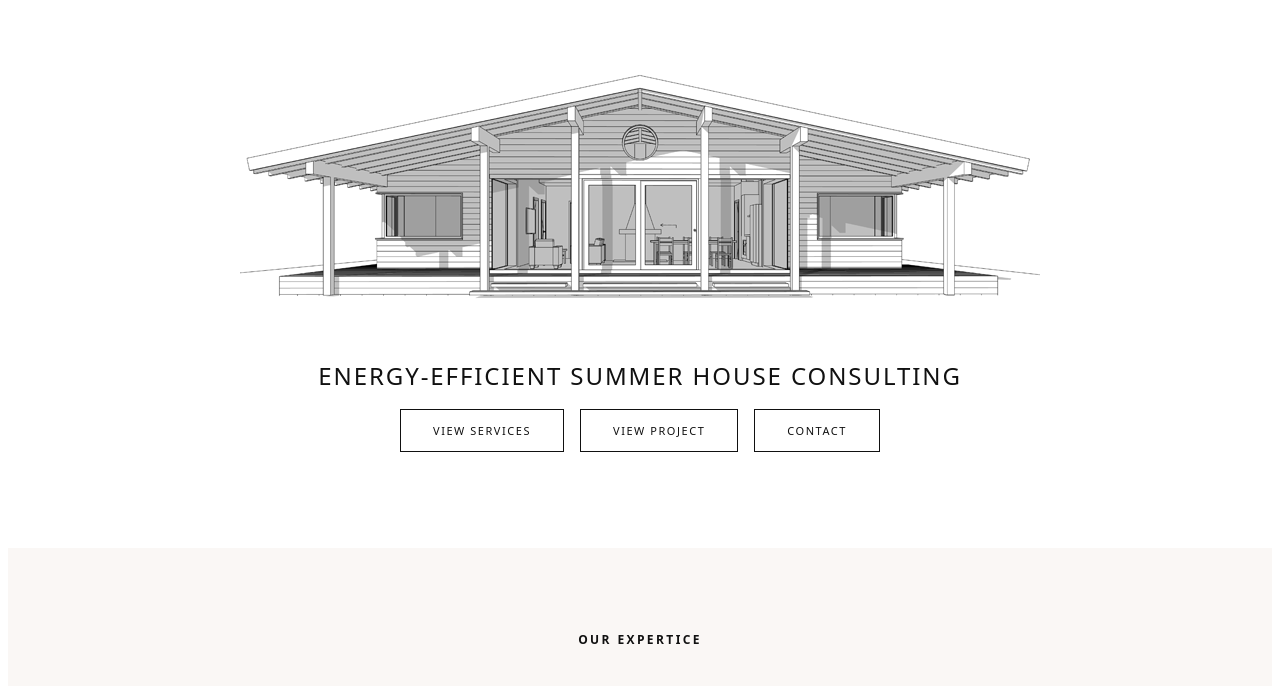
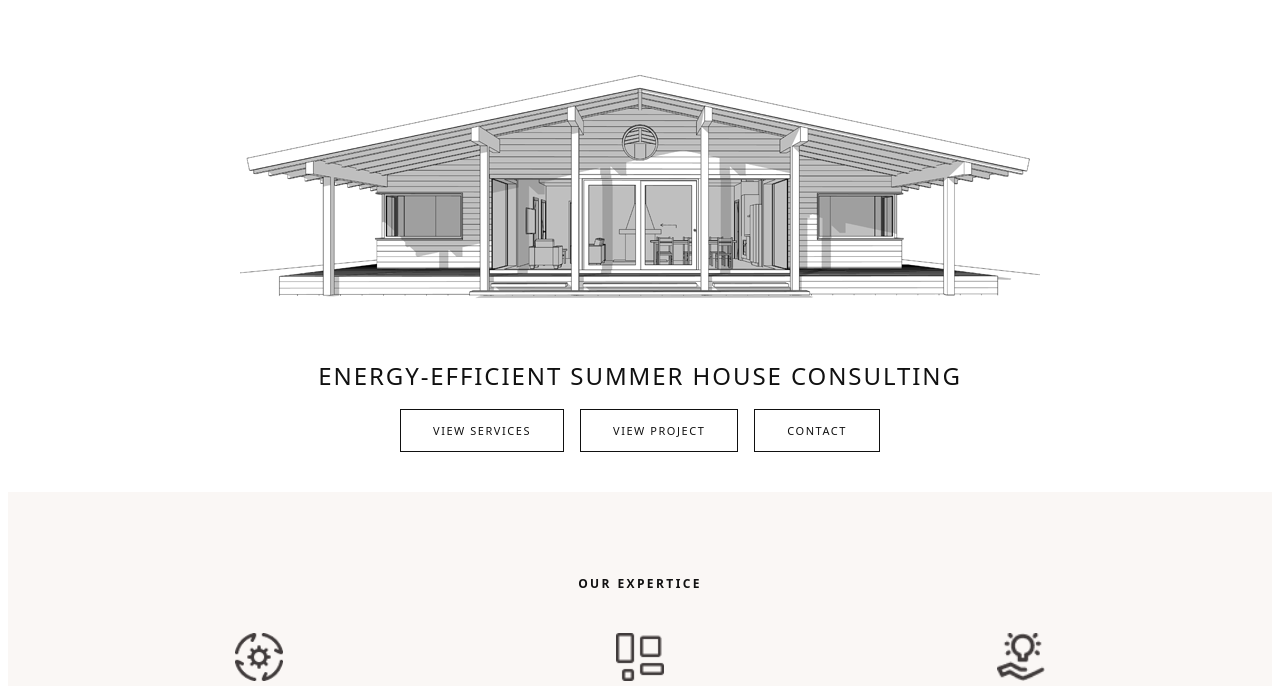
Before and after one commit to Leed131/M-SE, a plain HTML site: page index.html in a window 1280 px wide. Shown: the part 69-755 px from the top of the page. Drawn offline with Linux system fonts and the light colour scheme.

Commit message:
Update styles.css

```diff
--- a/styles.css
+++ b/styles.css
@@ -82,7 +82,7 @@ img {
 /* ========== HERO ========== */
 
 .hero {
-  padding: 40px 80px 96px;
+  padding: 40px 80px 40px;
   text-align: center;
 }
 
```
